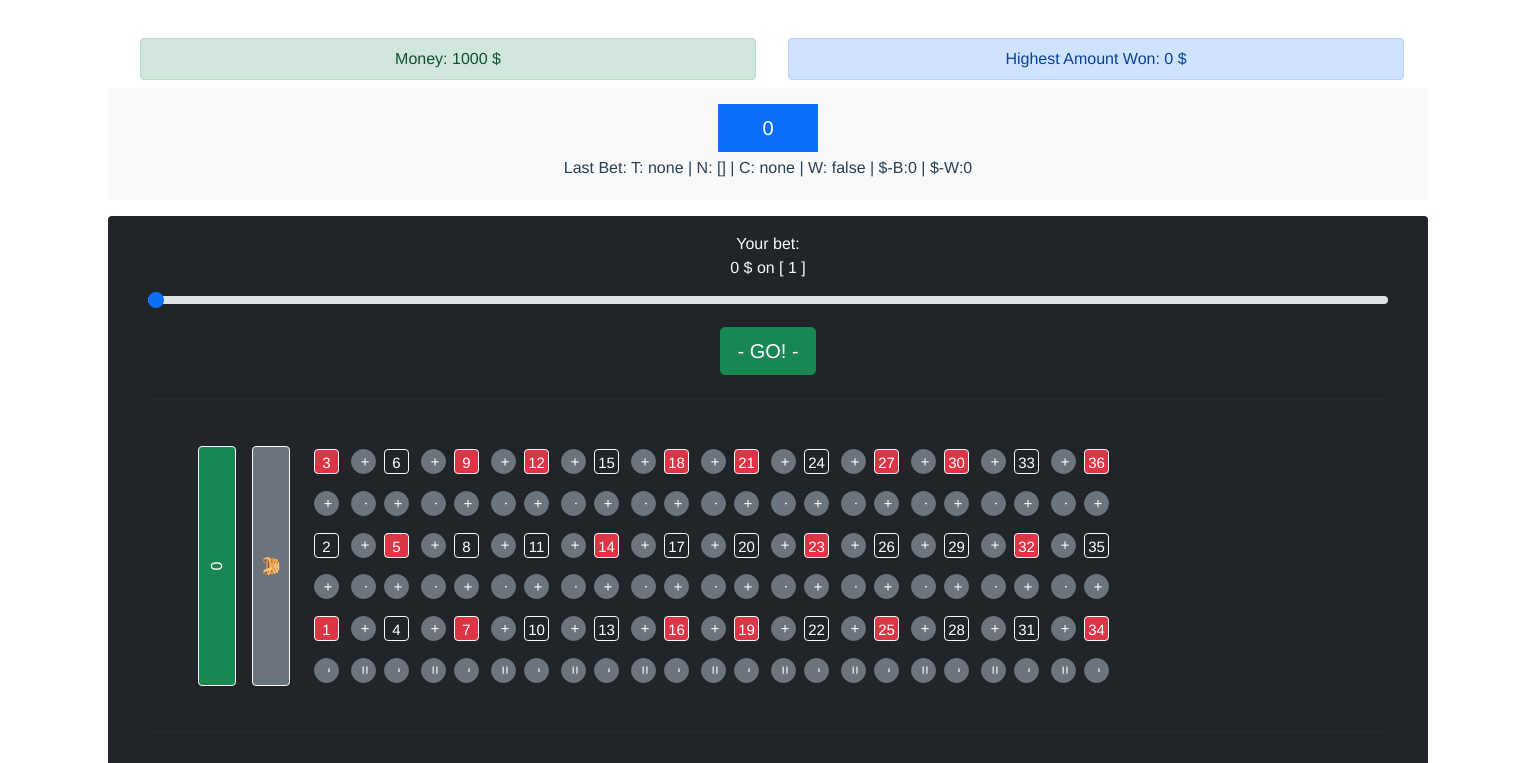
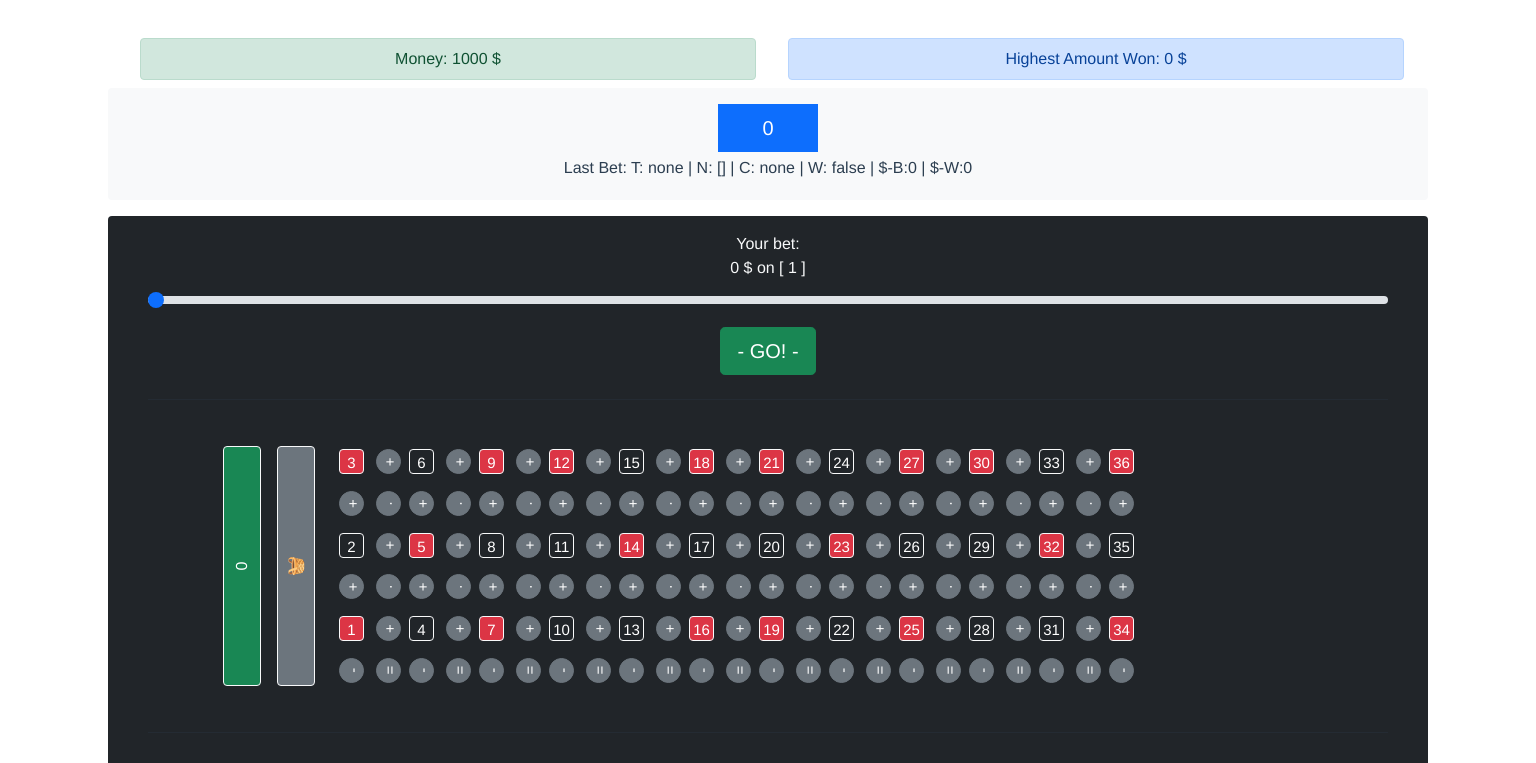
Before and after one commit to Meleemaru2k/roulette-game, a Vue app: page / in a window 1536 px wide. Shown: the top 763 px of the page. Built offline with nearby package versions, Linux system fonts and the light colour scheme.

Commit message:
minor css fix

```diff
--- a/src/components/PlayerControls.vue
+++ b/src/components/PlayerControls.vue
@@ -536,7 +536,7 @@ export default {
     max-height: 300px;
     max-width: 300px;
     overflow: visible;
-    margin: 0px 0px 0px 50px;
+    margin: 0px 0px 0px 75px;
   }
   .numFieldWrapper {
     max-height: 300px;
```
